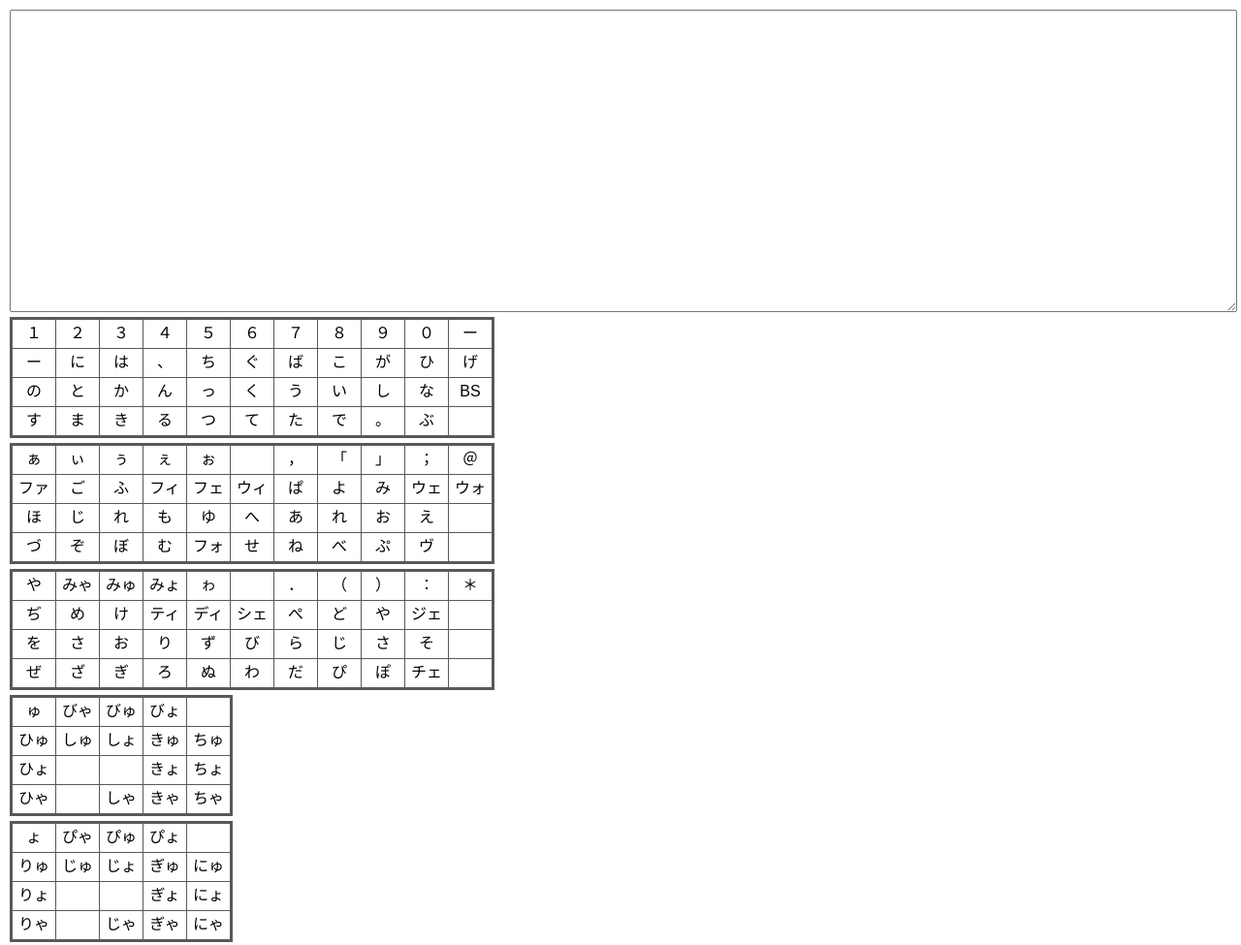
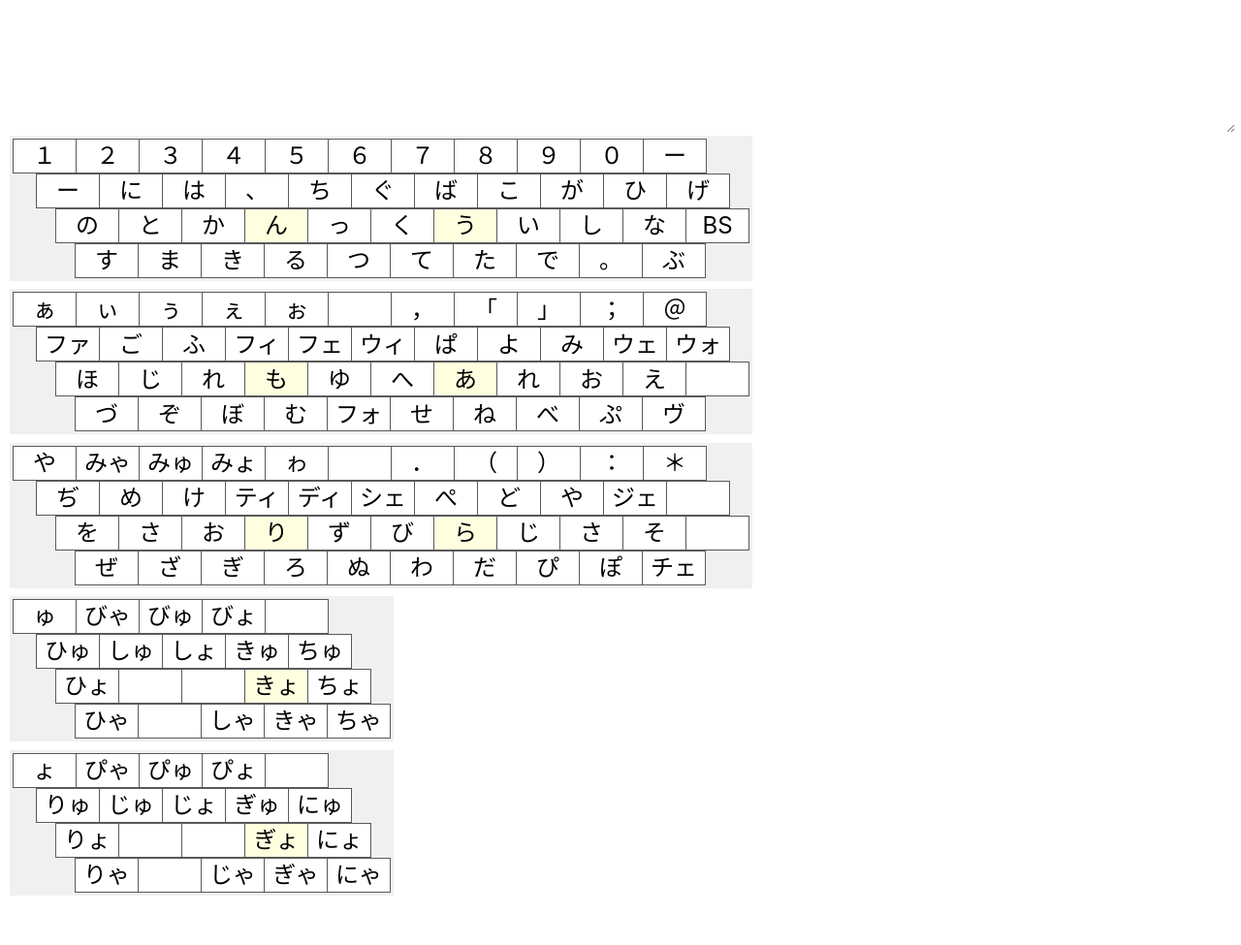
Before and after one commit to funatsufumiya/shingeta_viewer, a plain HTML site: page index.html in a window 1280 px wide. Shown: the whole page at 97% size. After the commit the page ends 942 px from the top, so only its background shows below. Drawn offline with nearby package versions, Linux system fonts and the light colour scheme.

Commit message:
仮完成2

```diff
--- a/index.html
+++ b/index.html
@@ -6,31 +6,76 @@
     <title>Shingeta-Viewer</title>
     <link rel="stylesheet" href="https://unpkg.com/purecss@2.0.3/build/pure-min.css">
     <style>
+        body {
+            font-family: -apple-system, BlinkMacSystemFont, Roboto, "Segoe UI", "Helvetica Neue", HelveticaNeue, YuGothic, "Yu Gothic Medium", "Yu Gothic", Verdana, Meiryo, sans-serif;
+        }
+        b, strong, .bold{
+            font-family: -apple-system, BlinkMacSystemFont, Roboto, "Segoe UI semibold", "Helvetica Neue", HelveticaNeue, YuGothic, "Yu Gothic", "Segoe UI", Verdana, Meiryo, sans-serif;
+        }
+
         textarea {
-            font-size: 20pt;
+            font-size: 40pt;
             width: 100%;
+            border: none !important;
         }
-        table , td, th {
+        textarea:focus {
+            outline: none;
+        }
+        div.table {
+            display: inline-block;
+        }
+        div.cell {
+            display: inline-block;
+        }
+        div.table , div.cell {
             border: 1px solid #595959;
             border-collapse: collapse;
         }
-        td, th {
+        div.cell {
+            font-size: 18pt;
             padding: 2px;
+            width: 60px;
+            height: 30px;
+            text-align: center;
+            vertical-align: middle;
+            display: table-cell;
+            background: white;
+        }
+        div.cell.sp {
+            border: none;
+            background: transparent;
+        }
+        div.cell.hp {
+            /* border-bottom: 3px solid black; */
+            background: #ffffe0;
+        }
+        div.cell.half {
+            width: 20px;
+            border: none;
+            background: transparent;
+        }
+        div.cell.one {
             width: 40px;
-            height: 25px;
+            border: none;
+            background: transparent;
         }
-        td {
-            text-align: center;
+        div.cell.one-half {
+            width: 60px;
+            border: none;
+            background: transparent;
         }
-        th {
-            background: #f0e6cc;
+        div.table {
+            margin-bottom: 5px;
+            /* border: 3px solid #595959 !important; */
+            background: #f0f0f0;
+            border: 3px solid transparent;
         }
-        table {
-            margin-bottom: 5px;
-            border: 3px solid #595959 !important;
+        div.table[data-table-hl]{
+            border: 3px solid #bb0000;
         }
-        td[data-hl]{
-            background-color: #ffff77;
+        div.cell[data-hl]{
+            background-color: #bb0000;
+            color: white;
         }
         body {
             margin: 10px;
@@ -38,44 +83,48 @@
     </style>
 </head>
 <body>
-    <textarea name="" id="" cols="30" rows="10"></textarea>
+    <textarea name="" id="" cols="30" rows="2"></textarea>
     <div id="out"></div>
     <div id="last"></div>
 
-    <table>
-        <tr><td data-val="１">１</td><td data-val="２">２</td><td data-val="３">３</td><td data-val="４">４</td><td data-val="５">５</td><td data-val="６">６</td><td data-val="７">７</td><td data-val="８">８</td><td data-val="９">９</td><td data-val="０">０</td><td data-val="ー">ー</td></tr>
-        <tr><td data-val="ー">ー</td><td data-val="に">に</td><td data-val="は">は</td><td data-val="、">、</td><td data-val="ち">ち</td><td data-val="ぐ">ぐ</td><td data-val="ば">ば</td><td data-val="こ">こ</td><td data-val="が">が</td><td data-val="ひ">ひ</td><td data-val="げ">げ</td></tr>
-        <tr><td data-val="の">の</td><td data-val="と">と</td><td data-val="か">か</td><td data-val="ん">ん</td><td data-val="っ">っ</td><td data-val="く">く</td><td data-val="う">う</td><td data-val="い">い</td><td data-val="し">し</td><td data-val="な">な</td><td data-val="BS">BS</td></tr>
-        <tr><td data-val="す">す</td><td data-val="ま">ま</td><td data-val="き">き</td><td data-val="る">る</td><td data-val="つ">つ</td><td data-val="て">て</td><td data-val="た">た</td><td data-val="で">で</td><td data-val="。">。</td><td data-val="ぶ">ぶ</td><td></td></tr>
-    </table>
+    <div class="table">
+        <div class="row"><div class="cell" data-val="１">１</div><div class="cell" data-val="２">２</div><div class="cell" data-val="３">３</div><div class="cell" data-val="４">４</div><div class="cell" data-val="５">５</div><div class="cell" data-val="６">６</div><div class="cell" data-val="７">７</div><div class="cell" data-val="８">８</div><div class="cell" data-val="９">９</div><div class="cell" data-val="０">０</div><div class="cell" data-val="ー">ー</div></div>
+        <div class="row"><div class="cell half">&nbsp;</div><div class="cell" data-val="ー">ー</div><div class="cell" data-val="に">に</div><div class="cell" data-val="は">は</div><div class="cell" data-val="、">、</div><div class="cell" data-val="ち">ち</div><div class="cell" data-val="ぐ">ぐ</div><div class="cell" data-val="ば">ば</div><div class="cell" data-val="こ">こ</div><div class="cell" data-val="が">が</div><div class="cell" data-val="ひ">ひ</div><div class="cell" data-val="げ">げ</div></div>
+        <div class="row"><div class="cell one">&nbsp;</div><div class="cell" data-val="の">の</div><div class="cell" data-val="と">と</div><div class="cell" data-val="か">か</div><div class="cell hp" data-val="ん">ん</div><div class="cell" data-val="っ">っ</div><div class="cell" data-val="く">く</div><div class="cell hp" data-val="う">う</div><div class="cell" data-val="い">い</div><div class="cell" data-val="し">し</div><div class="cell" data-val="な">な</div><div class="cell" data-val="BS">BS</div></div>
+        <div class="row"><div class="cell one-half">&nbsp;</div><div class="cell" data-val="す">す</div><div class="cell" data-val="ま">ま</div><div class="cell" data-val="き">き</div><div class="cell" data-val="る">る</div><div class="cell" data-val="つ">つ</div><div class="cell" data-val="て">て</div><div class="cell" data-val="た">た</div><div class="cell" data-val="で">で</div><div class="cell" data-val="。">。</div><div class="cell" data-val="ぶ">ぶ</div></div>
+    </div>
+    <br>
 
-    <table>
-        <tr><td data-val="ぁ">ぁ</td><td data-val="ぃ">ぃ</td><td data-val="ぅ">ぅ</td><td data-val="ぇ">ぇ</td><td data-val="ぉ">ぉ</td><td></td><td data-val="，">，</td><td data-val="「">「</td><td data-val="」">」</td><td data-val="；">；</td><td data-val="＠">＠</td></tr>
-        <tr><td data-val="ファ">ファ</td><td data-val="ご">ご</td><td data-val="ふ">ふ</td><td data-val="ふぃ">フィ</td><td data-val="ふぇ">フェ</td><td data-val="うぃ">ウィ</td><td data-val="ぱ">ぱ</td><td data-val="よ">よ</td><td data-val="み">み</td><td data-val="うぇ">ウェ</td><td data-val="うぉ">ウォ</td></tr>
-        <tr><td data-val="ほ">ほ</td><td data-val="じ">じ</td><td data-val="れ">れ</td><td data-val="も">も</td><td data-val="ゆ">ゆ</td><td data-val="へ">へ</td><td data-val="あ">あ</td><td data-val="れ">れ</td><td data-val="お">お</td><td data-val="え">え</td><td></td></tr>
-        <tr><td data-val="づ">づ</td><td data-val="ぞ">ぞ</td><td data-val="ぼ">ぼ</td><td data-val="む">む</td><td data-val="ふぉ">フォ</td><td data-val="せ">せ</td><td data-val="ね">ね</td><td data-val="べ">べ</td><td data-val="ぷ">ぷ</td><td data-val="ヴ">ヴ</td><td></td></tr>
-    </table>
+    <div class="table">
+        <div class="row"><div class="cell" data-val="ぁ">ぁ</div><div class="cell" data-val="ぃ">ぃ</div><div class="cell" data-val="ぅ">ぅ</div><div class="cell" data-val="ぇ">ぇ</div><div class="cell" data-val="ぉ">ぉ</div><div class="cell">&nbsp;</div><div class="cell" data-val="，">，</div><div class="cell" data-val="「">「</div><div class="cell" data-val="」">」</div><div class="cell" data-val="；">；</div><div class="cell" data-val="＠">＠</div></div>
+        <div class="row"><div class="cell half">&nbsp;</div><div class="cell" data-val="ファ">ファ</div><div class="cell" data-val="ご">ご</div><div class="cell" data-val="ふ">ふ</div><div class="cell" data-val="ふぃ">フィ</div><div class="cell" data-val="ふぇ">フェ</div><div class="cell" data-val="うぃ">ウィ</div><div class="cell" data-val="ぱ">ぱ</div><div class="cell" data-val="よ">よ</div><div class="cell" data-val="み">み</div><div class="cell" data-val="うぇ">ウェ</div><div class="cell" data-val="うぉ">ウォ</div></div>
+        <div class="row"><div class="cell one">&nbsp;</div><div class="cell" data-val="ほ">ほ</div><div class="cell" data-val="じ">じ</div><div class="cell" data-val="れ">れ</div><div class="cell hp" data-val="も">も</div><div class="cell" data-val="ゆ">ゆ</div><div class="cell" data-val="へ">へ</div><div class="cell hp" data-val="あ">あ</div><div class="cell" data-val="れ">れ</div><div class="cell" data-val="お">お</div><div class="cell" data-val="え">え</div><div class="cell">&nbsp;</div></div>
+        <div class="row"><div class="cell one-half">&nbsp;</div><div class="cell" data-val="づ">づ</div><div class="cell" data-val="ぞ">ぞ</div><div class="cell" data-val="ぼ">ぼ</div><div class="cell" data-val="む">む</div><div class="cell" data-val="ふぉ">フォ</div><div class="cell" data-val="せ">せ</div><div class="cell" data-val="ね">ね</div><div class="cell" data-val="べ">べ</div><div class="cell" data-val="ぷ">ぷ</div><div class="cell" data-val="ヴ">ヴ</div></div>
+    </div>
+    <br>
 
-    <table>
-        <tr><td data-val="や">や</td><td data-val="みゃ">みゃ</td><td data-val="みゅ">みゅ</td><td data-val="みょ">みょ</td><td data-val="ゎ">ゎ</td><td></td><td data-val="．">．</td><td data-val="（">（</td><td data-val="）">）</td><td data-val="：">：</td><td data-val="＊">＊</td></tr>
-        <tr><td data-val="ぢ">ぢ</td><td data-val="め">め</td><td data-val="け">け</td><td data-val="てぃ">ティ</td><td data-val="でぃ">ディ</td><td data-val="しぇ">シェ</td><td data-val="ぺ">ぺ</td><td data-val="ど">ど</td><td data-val="や">や</td><td data-val="じぇ">ジェ</td><td></td></tr>
-        <tr><td data-val="を">を</td><td data-val="さ">さ</td><td data-val="お">お</td><td data-val="り">り</td><td data-val="ず">ず</td><td data-val="び">び</td><td data-val="ら">ら</td><td data-val="じ">じ</td><td data-val="さ">さ</td><td data-val="そ">そ</td><td></td></tr>
-        <tr><td data-val="ぜ">ぜ</td><td data-val="ざ">ざ</td><td data-val="ぎ">ぎ</td><td data-val="ろ">ろ</td><td data-val="ぬ">ぬ</td><td data-val="わ">わ</td><td data-val="だ">だ</td><td data-val="ぴ">ぴ</td><td data-val="ぽ">ぽ</td><td data-val="ちぇ">チェ</td><td></td></tr>
-    </table>
+    <div class="table">
+        <div class="row"><div class="cell" data-val="や">や</div><div class="cell" data-val="みゃ">みゃ</div><div class="cell" data-val="みゅ">みゅ</div><div class="cell" data-val="みょ">みょ</div><div class="cell" data-val="ゎ">ゎ</div><div class="cell">&nbsp;</div><div class="cell" data-val="．">．</div><div class="cell" data-val="（">（</div><div class="cell" data-val="）">）</div><div class="cell" data-val="：">：</div><div class="cell" data-val="＊">＊</div></div>
+        <div class="row"><div class="cell half">&nbsp;</div><div class="cell" data-val="ぢ">ぢ</div><div class="cell" data-val="め">め</div><div class="cell" data-val="け">け</div><div class="cell" data-val="てぃ">ティ</div><div class="cell" data-val="でぃ">ディ</div><div class="cell" data-val="しぇ">シェ</div><div class="cell" data-val="ぺ">ぺ</div><div class="cell" data-val="ど">ど</div><div class="cell" data-val="や">や</div><div class="cell" data-val="じぇ">ジェ</div><div class="cell">&nbsp;</div></div>
+        <div class="row"><div class="cell one">&nbsp;</div><div class="cell" data-val="を">を</div><div class="cell" data-val="さ">さ</div><div class="cell" data-val="お">お</div><div class="cell hp" data-val="り">り</div><div class="cell" data-val="ず">ず</div><div class="cell" data-val="び">び</div><div class="cell hp" data-val="ら">ら</div><div class="cell" data-val="じ">じ</div><div class="cell" data-val="さ">さ</div><div class="cell" data-val="そ">そ</div><div class="cell">&nbsp;</div></div>
+        <div class="row"><div class="cell one-half">&nbsp;</div><div class="cell" data-val="ぜ">ぜ</div><div class="cell" data-val="ざ">ざ</div><div class="cell" data-val="ぎ">ぎ</div><div class="cell" data-val="ろ">ろ</div><div class="cell" data-val="ぬ">ぬ</div><div class="cell" data-val="わ">わ</div><div class="cell" data-val="だ">だ</div><div class="cell" data-val="ぴ">ぴ</div><div class="cell" data-val="ぽ">ぽ</div><div class="cell" data-val="ちぇ">チェ</div></div>
+    </div>
+    <br>
 
-    <table>
-        <tr><td data-val="ゅ">ゅ</td><td data-val="びゃ">びゃ</td><td data-val="びゅ">びゅ</td><td data-val="びょ">びょ</td><td></td></tr>
-        <tr><td data-val="ひゅ">ひゅ</td><td data-val="しゅ">しゅ</td><td data-val="しょ">しょ</td><td data-val="きゅ">きゅ</td><td data-val="ちゅ">ちゅ</td></tr>
-        <tr><td data-val="ひょ">ひょ</td><td></td><td></td><td data-val="きょ">きょ</td><td data-val="ちょ">ちょ</td></tr>
-        <tr><td data-val="ひゃ">ひゃ</td><td></td><td data-val="しゃ">しゃ</td><td data-val="きゃ">きゃ</td><td data-val="ちゃ">ちゃ</td></tr>
-    </table>
+    <div class="table">
+        <div class="row"><div class="cell" data-val="ゅ">ゅ</div><div class="cell" data-val="びゃ">びゃ</div><div class="cell" data-val="びゅ">びゅ</div><div class="cell" data-val="びょ">びょ</div><div class="cell">&nbsp;</div></div>
+        <div class="row"><div class="cell half">&nbsp;</div><div class="cell" data-val="ひゅ">ひゅ</div><div class="cell" data-val="しゅ">しゅ</div><div class="cell" data-val="しょ">しょ</div><div class="cell" data-val="きゅ">きゅ</div><div class="cell" data-val="ちゅ">ちゅ</div></div>
+        <div class="row"><div class="cell one">&nbsp;</div><div class="cell" data-val="ひょ">ひょ</div><div class="cell">&nbsp;</div><div class="cell">&nbsp;</div><div class="cell hp" data-val="きょ">きょ</div><div class="cell" data-val="ちょ">ちょ</div></div>
+        <div class="row"><div class="cell one-half">&nbsp;</div><div class="cell" data-val="ひゃ">ひゃ</div><div class="cell">&nbsp;</div><div class="cell" data-val="しゃ">しゃ</div><div class="cell" data-val="きゃ">きゃ</div><div class="cell" data-val="ちゃ">ちゃ</div></div>
+    </div>
+    <br>
 
-    <table>
-        <tr><td data-val="ょ">ょ</td><td data-val="ぴゃ">ぴゃ</td><td data-val="ぴゅ">ぴゅ</td><td data-val="ぴょ">ぴょ</td><td></td></tr>
-        <tr><td data-val="りゅ">りゅ</td><td data-val="じゅ">じゅ</td><td data-val="じょ">じょ</td><td data-val="ぎゅ">ぎゅ</td><td data-val="にゅ">にゅ</td></tr>
-        <tr><td data-val="りょ">りょ</td><td></td><td></td><td data-val="ぎょ">ぎょ</td><td data-val="にょ">にょ</td></tr>
-        <tr><td data-val="りゃ">りゃ</td><td></td><td data-val="じゃ">じゃ</td><td data-val="ぎゃ">ぎゃ</td><td data-val="にゃ">にゃ</td></tr>
-    </table>
+    <div class="table">
+        <div class="row"><div class="cell" data-val="ょ">ょ</div><div class="cell" data-val="ぴゃ">ぴゃ</div><div class="cell" data-val="ぴゅ">ぴゅ</div><div class="cell" data-val="ぴょ">ぴょ</div><div class="cell">&nbsp;</div></div>
+        <div class="row"><div class="cell half">&nbsp;</div><div class="cell" data-val="りゅ">りゅ</div><div class="cell" data-val="じゅ">じゅ</div><div class="cell" data-val="じょ">じょ</div><div class="cell" data-val="ぎゅ">ぎゅ</div><div class="cell" data-val="にゅ">にゅ</div></div>
+        <div class="row"><div class="cell one">&nbsp;</div><div class="cell" data-val="りょ">りょ</div><div class="cell">&nbsp;</div><div class="cell">&nbsp;</div><div class="cell hp" data-val="ぎょ">ぎょ</div><div class="cell" data-val="にょ">にょ</div></div>
+        <div class="row"><div class="cell one-half">&nbsp;</div><div class="cell" data-val="りゃ">りゃ</div><div class="cell">&nbsp;</div><div class="cell" data-val="じゃ">じゃ</div><div class="cell" data-val="ぎゃ">ぎゃ</div><div class="cell" data-val="にゃ">にゃ</div></div>
+    </div>
 
     <script
     src="https://code.jquery.com/jquery-3.5.1.slim.min.js"
@@ -95,20 +144,26 @@
             var text = $text.val();
             // $("#out").text(text);
 
-            $("td").removeAttr("data-hl");
+            $("div.cell").removeAttr("data-hl");
+            $("div.table").removeAttr("data-table-hl");
 
             var last = (text.length > 0)? text[text.length -1]: "";
             var last_two = (text.length > 1)? text[text.length-2] + text[text.length -1]: "";
 
-            var $last_two = $('td[data-val="' + last_two + '"]');
+            var $last_two = $('div.cell[data-val="' + last_two + '"]');
             $last_two.attr("data-hl", 1);
+            $last_two.parents("div.table").attr("data-table-hl", 1)
+
             if($last_two.length < 1){
                 // $("#last").text(last);
-                $('td[data-val="' + last + '"]').attr("data-hl", 1);
+                var $last = $('div.cell[data-val="' + last + '"]');
+                $last.attr("data-hl", 1);
+                $last.parents("div.table").attr("data-table-hl", 1)
             }
 
             timer = setTimeout(function(){
-                $("td").removeAttr("data-hl");
+                $("div.cell").removeAttr("data-hl");
+                $("div.table").removeAttr("data-table-hl");
             }, 1500);
         });
     });
```
